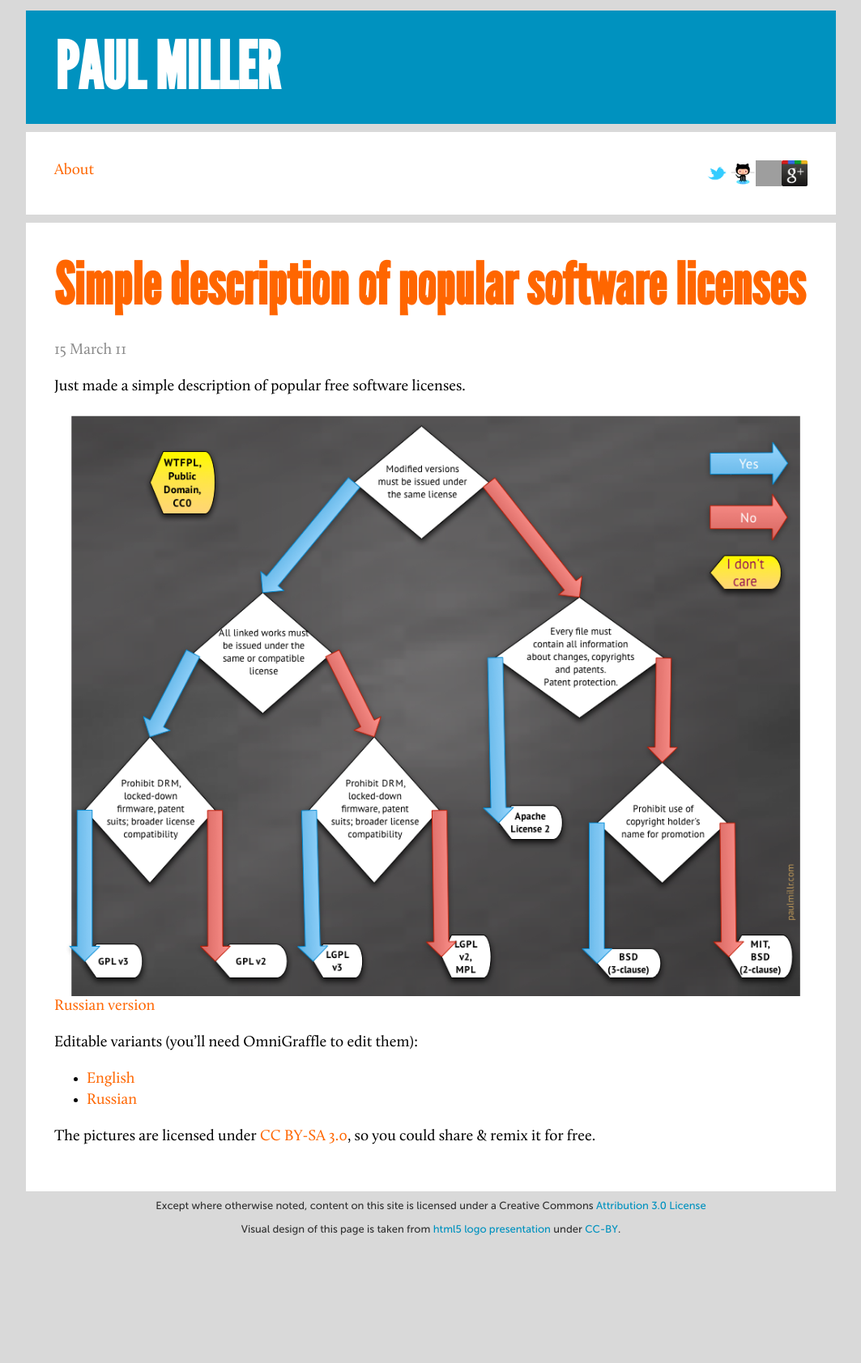
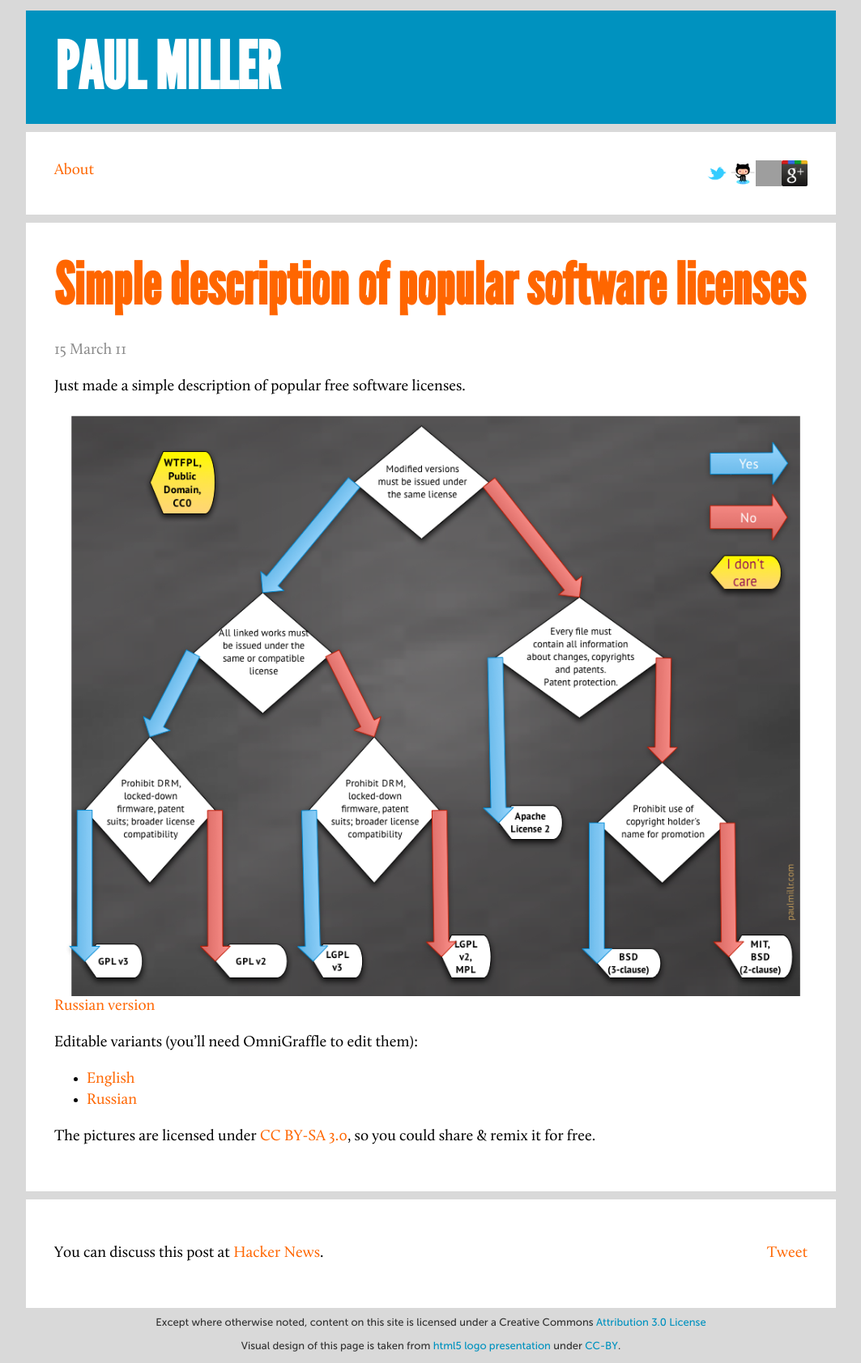
Before and after one commit to esimionato/paulmillr.github.com, a Jekyll site: the page built from _posts/2011-03-15-simple-description-of-popular-software-licenses.md, in a window 1280 px wide. Shown: the whole page at 81% size, without its empty margins (108-1171 px from the left). Built offline with Jekyll 4.4.1, drawn with Linux system fonts in a browser that asks for light colours; nearby versions of some CDN libraries; comment, search, counter and statistics services are not loaded; before the commit the page ends 1539 px from its top, so only the background shows below that; grey boxes are pictures that could not be loaded.

Commit message:
Add Hacker News support.

```diff
--- a/_layouts/base-comments.html
+++ b/_layouts/base-comments.html
@@ -3,36 +3,13 @@
 ---
 
 {{ content }}
+
 <!-- Comments -->
 <noscript>Please enable JavaScript to view the discussion thread.</noscript>
-<section class="cell big page-comments">
-  <section class="social">
-   <a href="http://twitter.com/share" class="twitter-share-button" data-count="horizontal" data-via="paulmillr">Tweet</a><script type="text/javascript" src="http://platform.twitter.com/widgets.js"></script>
-   <iframe src="http://www.facebook.com/plugins/like.php?app_id=217297408305487&amp;href&amp;send=false&amp;layout=button_count&amp;width=450&amp;show_faces=true&amp;action=like&amp;colorscheme=light&amp;font&amp;height=21" scrolling="no" frameborder="0" style="border:none; overflow:hidden; width:80px; height:21px;" allowTransparency="true"></iframe>
-   <script type="text/javascript" src="https://apis.google.com/js/plusone.js"></script>
-   <g:plusone></g:plusone>
-  </section>
-  <div id="disqus_thread"></div>
+<section class="cell big page-links clearfix">
+  {% if page.hackernews != null %}
+    <p class="hackernews-info">You can discuss this post at <a href="{{ page.hackernews }}">Hacker News</a>.</p>
+  {% endif %}
+  <p class="twitter-link"><a href="http://twitter.com/share" class="twitter-share-button" data-count="none" data-via="paulmillr">Tweet</a></p>
+  <script type="text/javascript" src="http://platform.twitter.com/widgets.js"></script>
 </section>
-<script type="text/javascript">
-  var loc = document.location;
-  var disqus_url = loc.protocol + '//' + loc.host + loc.pathname;
-  var disqus_title = '{{ page.title }}';
-  /**
-    * var disqus_identifier; [Optional but recommended: Define a unique identifier (e.g. post id or slug) for this thread]
-    */
-  (function() {
-   var dsq = document.createElement('script'); dsq.type = 'text/javascript'; dsq.async = true;
-   dsq.src = 'http://paulmillr.disqus.com/embed.js';
-   (document.getElementsByTagName('head')[0] || document.getElementsByTagName('body')[0]).appendChild(dsq);
-  })();
-</script>
-<script type="text/javascript">
-var disqus_shortname = 'paulmillr';
-(function () {
-  var s = document.createElement('script'); s.async = true;
-  s.src = 'http://paulmillr.disqus.com/count.js';
-  (document.getElementsByTagName('HEAD')[0] || document.getElementsByTagName('BODY')[0]).appendChild(s);
-}());
-</script>
-<!-- End comments -->
--- a/_layouts/post.html
+++ b/_layouts/post.html
@@ -1,5 +1,5 @@
 ---
-layout: base
+layout: base-comments
 ---
 
 <section class="cell big">
--- a/_posts/2011-03-15-simple-description-of-popular-software-licenses.md
+++ b/_posts/2011-03-15-simple-description-of-popular-software-licenses.md
@@ -1,6 +1,7 @@
 ---
 layout: post
 title: Simple description of popular software licenses
+hackernews: http://news.ycombinator.com/item?id=2501536
 ---
 
 Just made a simple description of popular free software licenses.
--- a/css/style.css
+++ b/css/style.css
@@ -501,6 +501,15 @@
 #disqus_thread h3 {
   font-size: 30px; }
 
+.page-links {
+  min-height: 64px; }
+  .hackernews-info {
+    position: absolute;
+    margin-right: 100px; }
+  .twitter-link {
+    float: right;
+    margin-left: 75px; }
+
 
 /* =============================================================================
    Non-semantic helper classes
```
